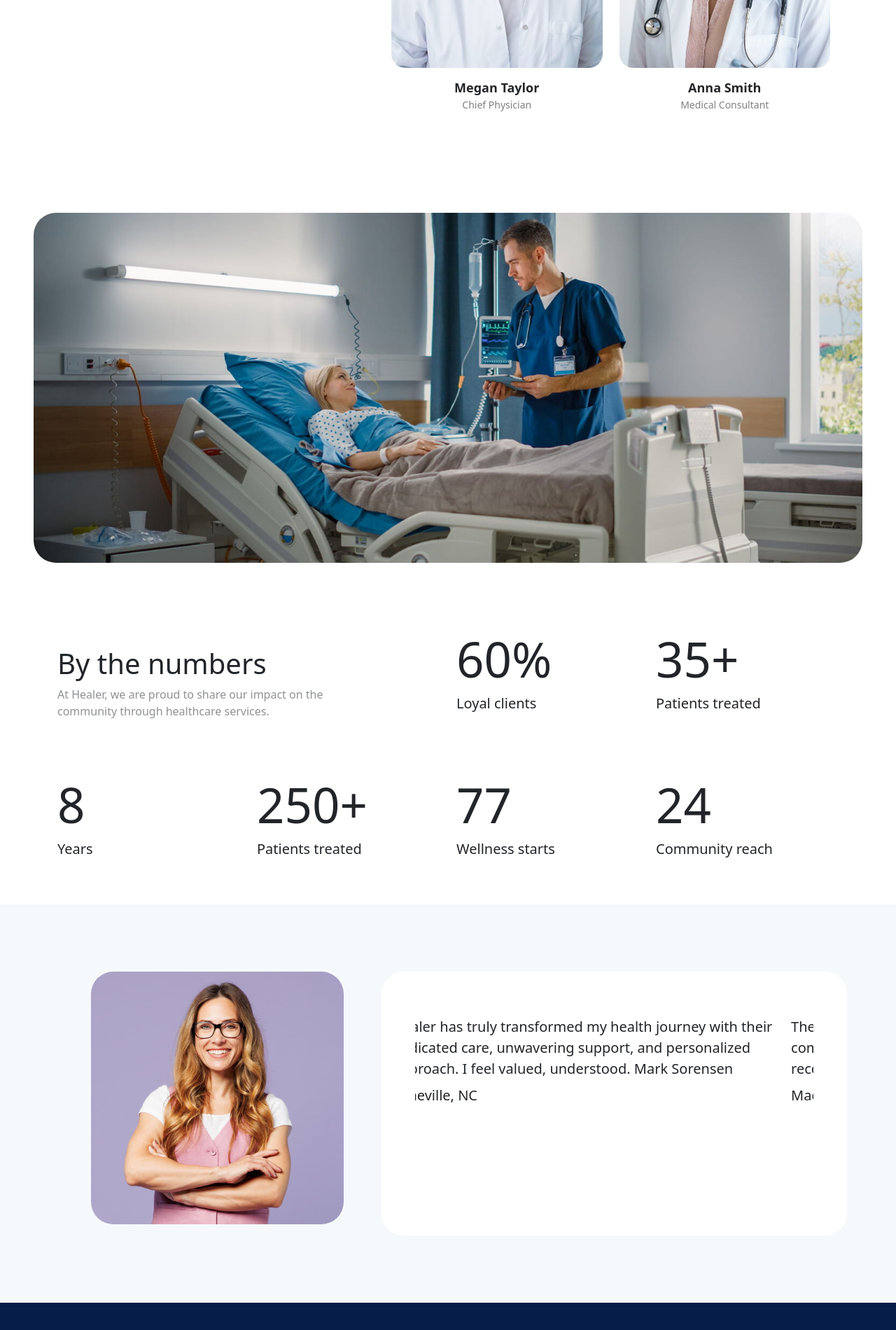
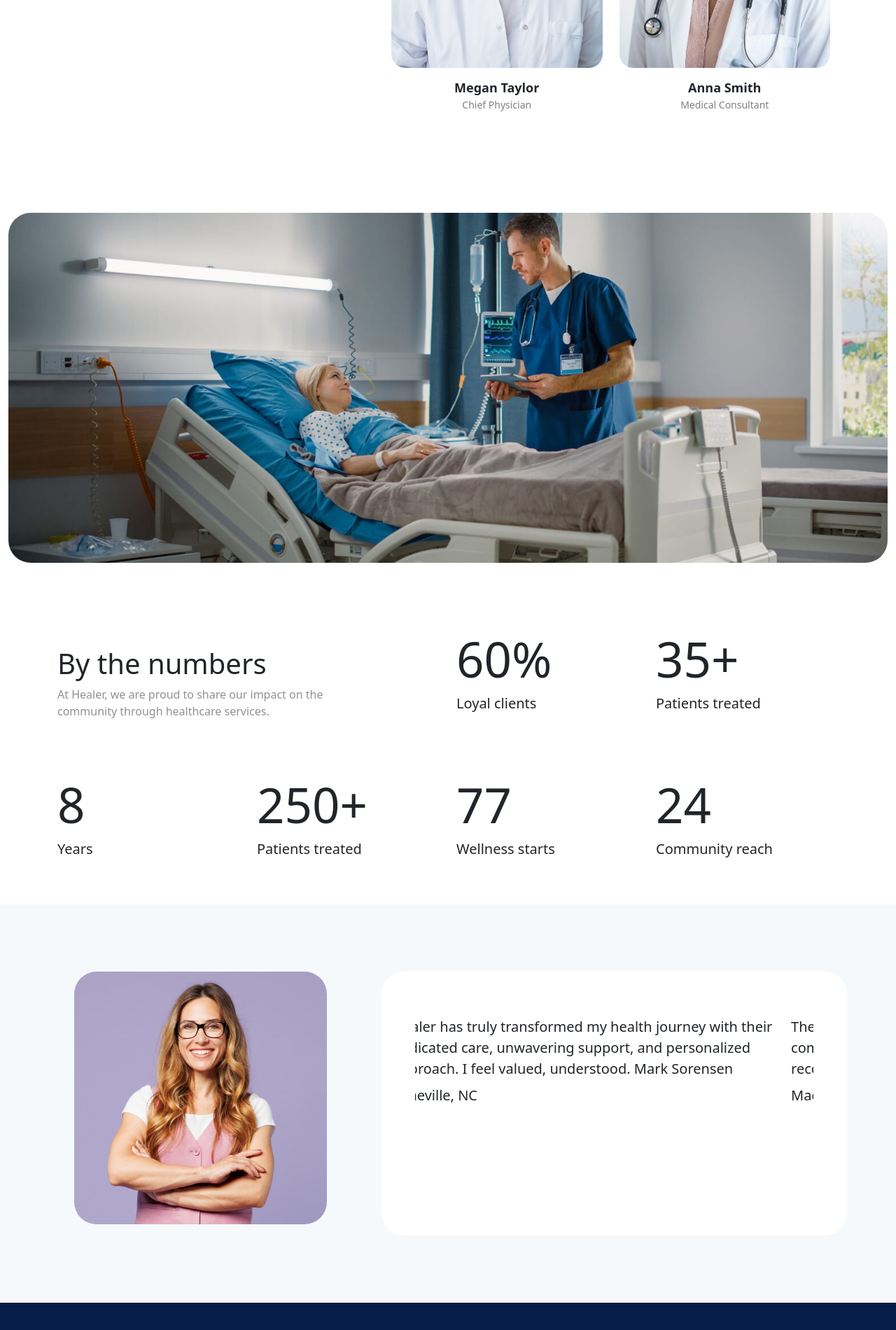
Before and after one commit to kunal0094/healer, a plain HTML site: page Page.html in a window 1280 px wide. Shown: the part 1596-3496 px from the top of the page at 70% size. Drawn offline with nearby package versions, Linux system fonts and the light colour scheme.

Commit message:
Update Page.html

```diff
--- a/Page.html
+++ b/Page.html
@@ -145,7 +145,7 @@
     </div>
     <!-- ------------------------------------------six------------------------------ -->
 
-    <div class="container-fluid px-5 py-5">
+    <div class="container-fluid py-5">
         <div class="bg3-img img-fluid rounded-5 ">
         </div>
     </div>
@@ -192,7 +192,7 @@
         <div class="container">
         <div class="row my-5">
             <div class="col-md-5 col-sm-12 col-12 mb-3">
-                <img src="images/side.jpg" alt="image" class="img-fluid rounded-5 ms-5" width="80%">
+                <img src="images/side.jpg" alt="image" class="img-fluid rounded-5 ms-4" width="80%">
             </div>
             <div class="col-md-7 col-sm-12 col-12 p-5 rounded-5" style="background-color: #fff;">
                 <div id="carouselExampleSlidesOnly" class="carousel slide" data-bs-ride="carousel">
```
